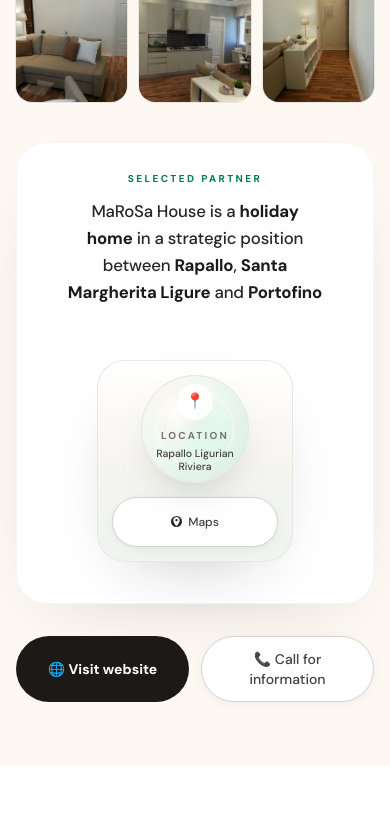
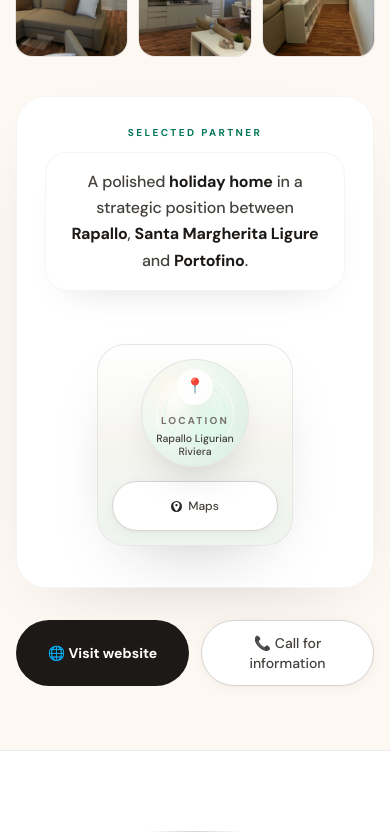
Before and after one commit to Manuell00/la-terrazza-web, a Next.js app: page /en/partners in a window 390 px wide. Shown: the part 1740-2573 px from the top of the page. Built offline with nearby package versions, Linux system fonts and the light colour scheme; no server answers.

Commit message:
Refine mobile partner copy and section spacing

```diff
--- a/src/components/PartnerPageClient.tsx
+++ b/src/components/PartnerPageClient.tsx
@@ -56,7 +56,7 @@ const content = {
         "Strutture selezionate con cura, accomunate dalla stessa filosofia: accoglienza autentica, ritmo lento e luoghi capaci di raccontare il territorio.",
     },
     trust: "Collaboriamo con strutture selezionate per offrirti il miglior soggiorno possibile.",
-    trustItems: ["Strutture verificate", "Qualità garantita", "Ospitalità autentica"],
+    trustItems: ["Strutture verificate", "Qualità garantita"],
     marosa: {
       badge: "Casa vacanze",
       title: "MaRoSa House",
@@ -66,6 +66,8 @@ const content = {
         "MaRoSa House è una casa vacanze in posizione strategica tra Rapallo, Santa Margherita Ligure e Portofino. Una soluzione curata e professionale, pensata per chi vuole vivere la Riviera Ligure con comfort, autonomia e stile.",
       descSecondary:
         "Una gestione attenta, ambienti ordinati e un'accoglienza affidabile: il tipo di soggiorno che funziona davvero, dal weekend breve alla vacanza più rilassata.",
+      mobileDescription:
+        "Una casa vacanze curata e professionale, in posizione strategica tra Rapallo, Santa Margherita Ligure e Portofino.",
       descriptionHighlights: [
         "casa vacanze",
         "Rapallo",
@@ -91,6 +93,8 @@ const content = {
         "San Bartolomeo al Mare entra nella nostra selezione come riferimento per chi desidera una vera casa al mare. Un appartamento indipendente, spazioso e curato, dove vivere la Liguria con la libertà e la privacy che solo una soluzione privata può offrire.",
       descSecondary:
         "Perfetto per famiglie o coppie che vogliono vivere il territorio con ritmi propri, senza rinunciare al comfort. La struttura parla da sola.",
+      mobileDescription:
+        "Una vera casa al mare a San Bartolomeo al Mare: indipendente, curata e pensata per vivere la Liguria con più libertà.",
       descriptionHighlights: [
         "San Bartolomeo al Mare",
         "casa al mare",
@@ -122,7 +126,7 @@ const content = {
         "A carefully selected network of accommodations united by the same philosophy: authentic hospitality, unhurried rhythms, and places that genuinely capture the spirit of their territory.",
     },
     trust: "We collaborate with selected properties to offer you the best possible stay.",
-    trustItems: ["Verified properties", "Quality guaranteed", "Authentic hospitality"],
+    trustItems: ["Verified properties", "Quality guaranteed"],
     marosa: {
       badge: "Holiday Home",
       title: "MaRoSa House",
@@ -132,6 +136,8 @@ const content = {
         "MaRoSa House is a holiday home in a strategic position between Rapallo, Santa Margherita Ligure and Portofino. A polished, professionally managed stay for guests who want comfort, independence and the atmosphere of the Ligurian Riviera.",
       descSecondary:
         "Reliable hosting, well-kept interiors and a stay that works beautifully whether you are planning a short break or a slower holiday by the coast.",
+      mobileDescription:
+        "A polished holiday home in a strategic position between Rapallo, Santa Margherita Ligure and Portofino.",
       descriptionHighlights: [
         "holiday home",
         "Rapallo",
@@ -156,6 +162,8 @@ const content = {
         "San Bartolomeo al Mare joins our selection as the ideal destination for those seeking a true seaside retreat. An independent, spacious, and thoughtfully furnished apartment — offering the privacy and freedom that only a private property can deliver.",
       descSecondary:
         "Perfect for couples or families who want to experience the Ligurian coast at their own pace, without compromising on comfort. The space speaks for itself.",
+      mobileDescription:
+        "A true seaside home in San Bartolomeo al Mare: independent, comfortable and ideal for a more private Ligurian stay.",
       descriptionHighlights: [
         "San Bartolomeo al Mare",
         "seaside retreat",
@@ -210,12 +218,14 @@ function TrustStrip({ text, items }: { text: string; items: readonly string[] })
 /* ─── Partner Section ────────────────────────────────────────────── */
 interface PartnerSectionProps {
   bg: "cream" | "white";
+  separated?: boolean;
   badge: string;
   title: string;
   tagline: string;
   label: string;
   description: string;
   descSecondary: string;
+  mobileDescription?: string;
   descriptionHighlights?: readonly string[];
   locationLabel: string;
   locationSub: string;
@@ -236,12 +246,14 @@ interface PartnerSectionProps {
 
 function PartnerSection({
   bg,
+  separated = false,
   badge,
   title,
   tagline,
   label,
   description,
   descSecondary,
+  mobileDescription,
   descriptionHighlights = [],
   locationLabel,
   locationSub,
@@ -291,8 +303,13 @@ function PartnerSection({
   }
 
   return (
-    <section className={`${bgClass} py-16 md:py-24`}>
+    <section className={`${bgClass} ${separated ? "relative border-t border-stone-200/80 pt-20 md:border-t-0 md:pt-24" : "py-16 md:py-24"} ${!separated ? "py-16 md:py-24" : "pb-16 md:pb-24"}`}>
       <div className="container mx-auto max-w-4xl px-4">
+        {separated && (
+          <div className="mx-auto mb-12 flex justify-center md:hidden">
+            <span className="h-px w-24 bg-gradient-to-r from-transparent via-stone-300 to-transparent" />
+          </div>
+        )}
 
         {/* 1 — TITLE */}
         <AnimatedSection className="mb-10 text-center">
@@ -322,7 +339,14 @@ function PartnerSection({
                 <p className="mb-3 text-center text-[10px] font-semibold uppercase tracking-[0.24em] text-emerald-700 md:text-left">
                   {label}
                 </p>
-                <p className="mx-auto mb-4 max-w-xl text-balance font-sans text-[1.05rem] font-medium leading-[1.62] tracking-[-0.012em] text-stone-800 md:mx-0 md:max-w-2xl md:text-[1.15rem]">
+                {mobileDescription && (
+                  <div className="mx-auto mb-4 max-w-xl rounded-[22px] border border-stone-100 bg-white/88 px-5 py-4 text-center shadow-[0_18px_40px_-28px_rgba(28,25,23,0.22)] md:hidden">
+                    <p className="text-[1rem] font-medium leading-[1.65] tracking-[-0.012em] text-stone-700">
+                      {emphasizeText(mobileDescription, descriptionHighlights)}
+                    </p>
+                  </div>
+                )}
+                <p className={`mx-auto mb-4 max-w-xl text-balance font-sans text-[1.05rem] font-medium leading-[1.62] tracking-[-0.012em] text-stone-800 md:mx-0 md:max-w-2xl md:text-[1.15rem] ${mobileDescription ? "hidden md:block" : ""}`}>
                   {emphasizeText(highlightPhrase, descriptionHighlights)}
                 </p>
                 {remainingDescription && (
@@ -496,6 +520,7 @@ export default function PartnerPageClient() {
         label={c.marosa.label}
         description={c.marosa.description}
         descSecondary={c.marosa.descSecondary}
+        mobileDescription={c.marosa.mobileDescription}
         descriptionHighlights={c.marosa.descriptionHighlights}
         locationLabel={c.marosa.locationLabel}
         locationSub={c.marosa.locationSub}
@@ -514,12 +539,14 @@ export default function PartnerPageClient() {
       {/* ── San Bartolomeo ── */}
       <PartnerSection
         bg="white"
+        separated
         badge={c.sanBartolomeo.badge}
         title={c.sanBartolomeo.title}
         tagline={c.sanBartolomeo.tagline}
         label={c.sanBartolomeo.label}
         description={c.sanBartolomeo.description}
         descSecondary={c.sanBartolomeo.descSecondary}
+        mobileDescription={c.sanBartolomeo.mobileDescription}
         descriptionHighlights={c.sanBartolomeo.descriptionHighlights}
         locationLabel={c.sanBartolomeo.locationLabel}
         locationSub={c.sanBartolomeo.locationSub}
```
